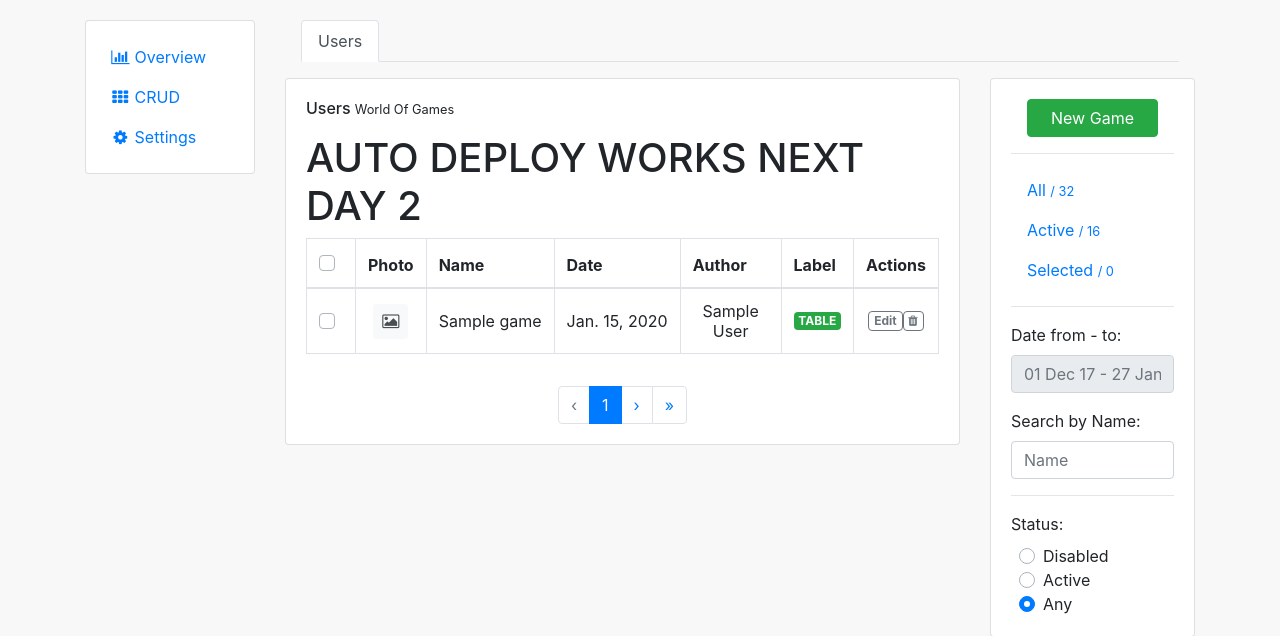
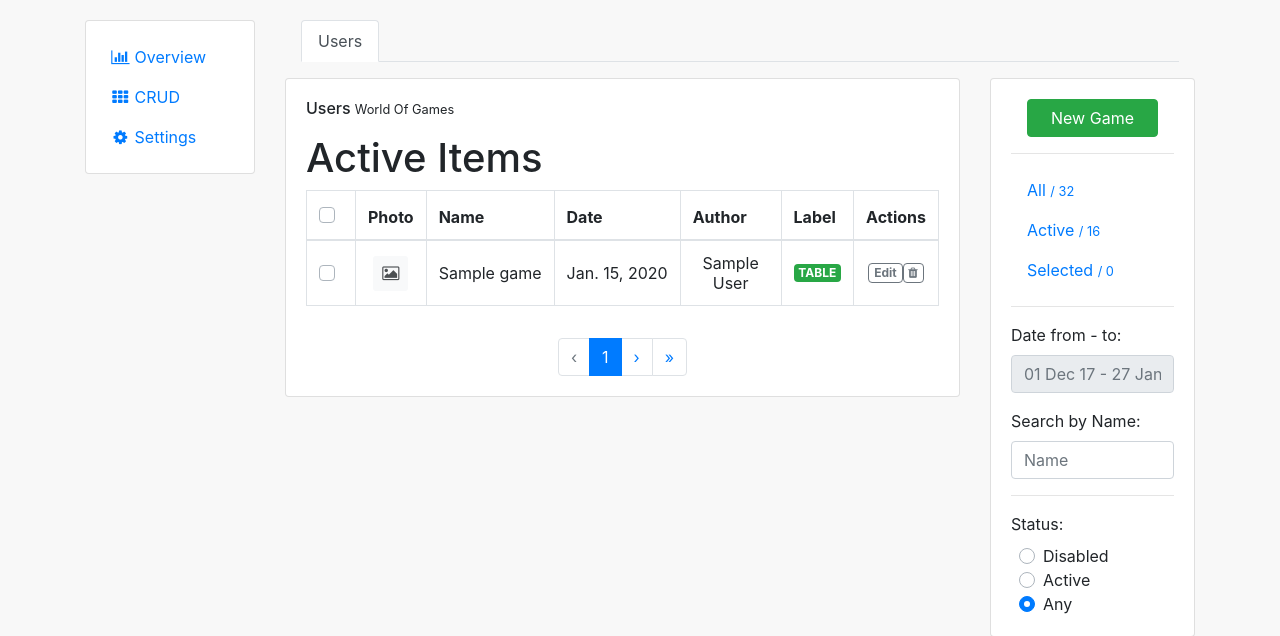
Before and after one commit to Ulumanshu/Gameshare, a Django app: page /games/games/ in a window 1280 px wide. Shown: the top 636 px of the page. Run offline with Django 3.2, Linux system fonts and the light colour scheme; tables that the repository leaves empty hold one stand-in row (values such as "Sample post"); some libraries are stand-ins or nearby versions.

Commit message:
test next week 2

```diff
--- a/gameshare/games/templates/gameslistitems.html
+++ b/gameshare/games/templates/gameslistitems.html
@@ -49,7 +49,7 @@
                     </tr>
                   </thead>
                   <tbody>
-                    <h1>AUTO DEPLOY WORKS NEXT DAY 2</h1>
+                    <h1>Active Items</h1>
                     {% for object in object_list %}
                     <tr>
                       <td class="align-middle">
```
